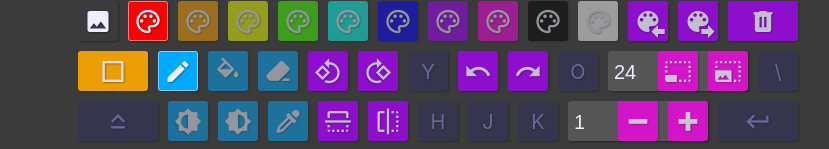
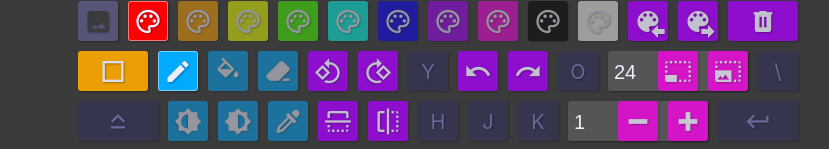
Before and after one commit to Shmiddty/pxlr, a React (Create React App) app: page / in a window 1280 px wide. Shown: the top 149 px of the page, without its empty margins (203-1032 px from the left). Built offline with nearby package versions, Linux system fonts and the light colour scheme.

Commit message:
changed background color indicator to update the font color instead of the button color to better indicate what is changed, I hope

```diff
--- a/src/components/Keyboard/BackgroundColor.jsx
+++ b/src/components/Keyboard/BackgroundColor.jsx
@@ -20,7 +20,7 @@ export const BackgroundColor = ({
   return (
     <Key
       className={"color background-color"}
-      style={{ background: color }}
+      style={{ color: color }}
       code={code}
       icon={icon}
       onKey={activatePicker}
```
